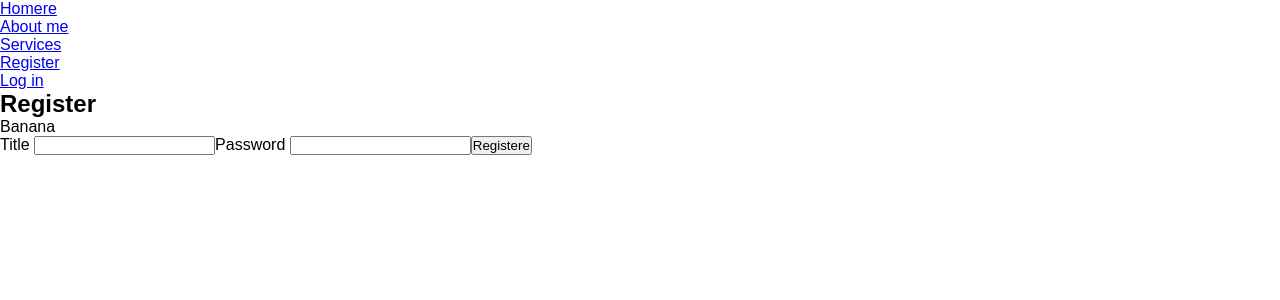
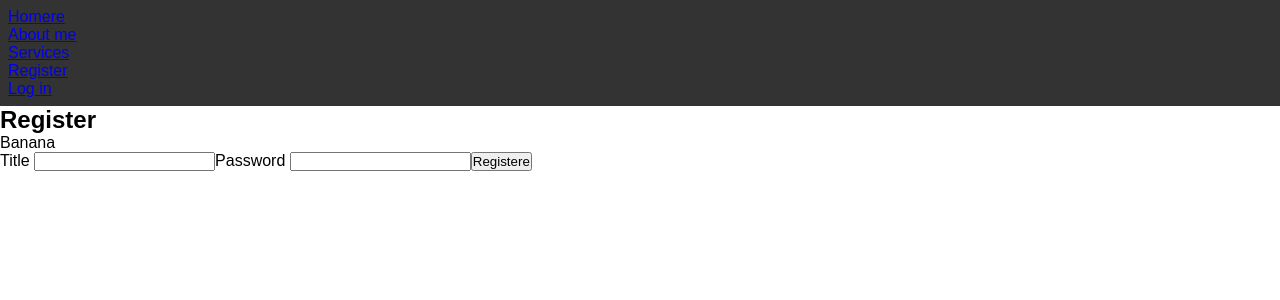
Before and after one commit to nathansolfan/app, a React (Create React App) app: page /register in a window 1280 px wide. Shown: the top 300 px of the page. Built offline with nearby package versions, Linux system fonts and the light colour scheme.

Commit message:
add extra css to App.css for example bg color, display flex, align-items and justify-content

```diff
--- a/src/App.css
+++ b/src/App.css
@@ -1,45 +1,32 @@
-/* G E N E R A L */
-body {
-  margin: 0;
-  font-family: Arial, Helvetica, sans-serif;
-  -webkit-font-smoothing: antialiased;
-  -moz-osx-font-smoothing: grayscale;
-}
-/* .App {
-  text-align: center;
-}
-
-.App-logo {
-  height: 40vmin;
-  pointer-events: none;
-}
-
-@media (prefers-reduced-motion: no-preference) {
-  .App-logo {
-    animation: App-logo-spin infinite 20s linear;
-  }
-}
-
-.App-header {
+.App-header{
   background-color: #282c34;
   min-height: 100vh;
   display: flex;
   flex-direction: column;
   align-items: center;
   justify-content: center;
-  font-size: calc(10px + 2vmin);
   color: white;
 }
 
-.App-link {
-  color: #61dafb;
+.button {
+  background-color: #4CAF50; /* Green */
+  color: white;
+  padding: 10px 15px;
+  border: none;
+  border-radius: 4px;
+  cursor: pointer;
+  font-size: 16px;
 }
 
-@keyframes App-logo-spin {
-  from {
-    transform: rotate(0deg);
-  }
-  to {
-    transform: rotate(360deg);
-  }
-} */
+.button:hover {
+  background-color: #45a049;
+}
+
+.navbar {
+  background-color: #333;
+  color: white;
+  padding: 0.5rem;
+  display: flex;
+  justify-content: space-between;
+  align-items: center;
+}
--- a/src/index.css
+++ b/src/index.css
@@ -3,3 +3,13 @@
   padding: 0;
   box-sizing: border-box  ;
 }
+
+body{
+  font-family: Arial, Helvetica, sans-serif;
+  -webkit-font-smoothing: antialiased;
+  -moz-osx-font-smoothing: grayscale;
+}
+
+.text-center{
+  text-align: center;
+}
```
